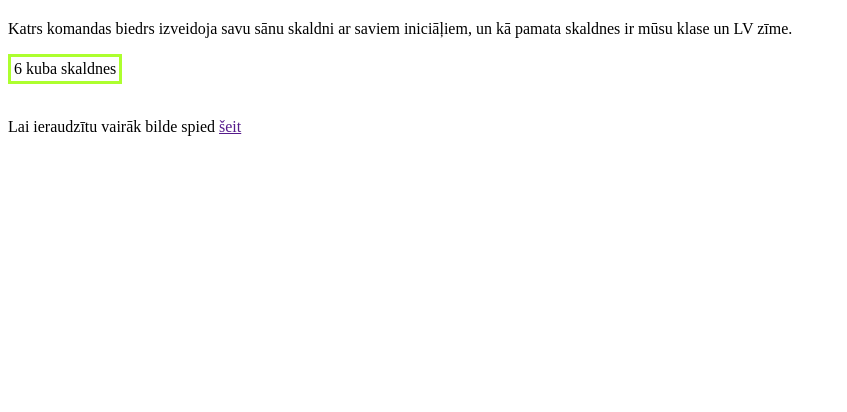
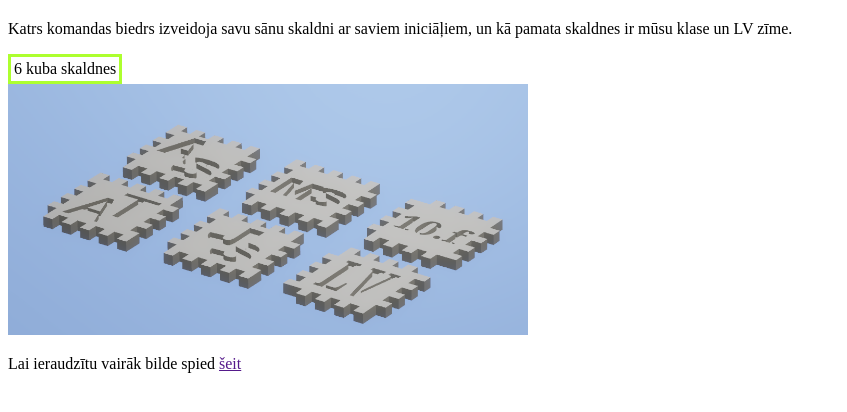
Before and after one commit to SP4RKITUP/web, a plain HTML site: page public_html/index.html in a window 1280 px wide. Shown: the part 60-472 px from the top of the page, without its empty margins (0-847 px from the left). Drawn offline with Linux system fonts and the light colour scheme.

Commit message:
Update index.html

```diff
--- a/public_html/index.html
+++ b/public_html/index.html
@@ -15,7 +15,7 @@
             <tr><td>6 kuba skaldnes</td></tr>
             </table>
 
-        <img src="image/kubipng" alt="" style="width: 520px "/>
+        <img src="image/kubi.png" alt="" style="width: 520px "/>
         <p>Lai ieraudzītu vairāk bilde spied <a href="">šeit</a></p>
     </body>
 </html>
```
